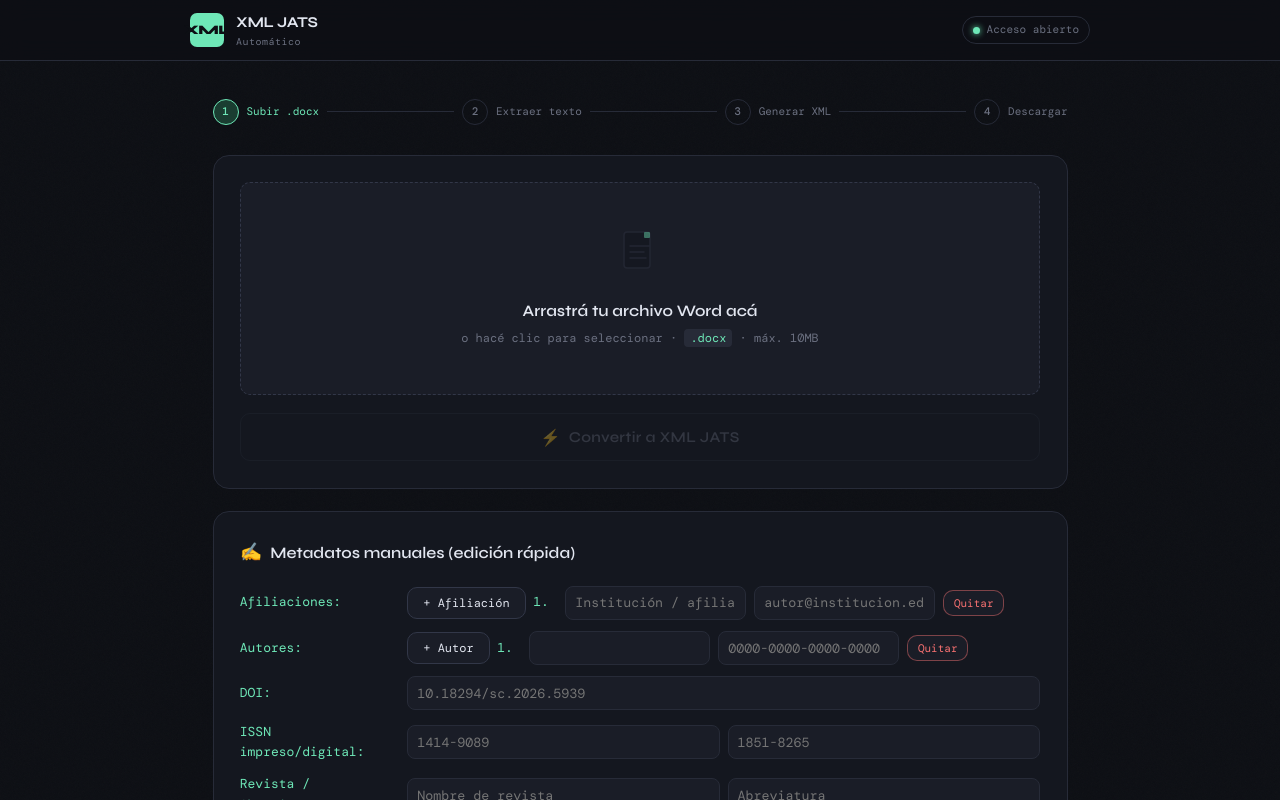
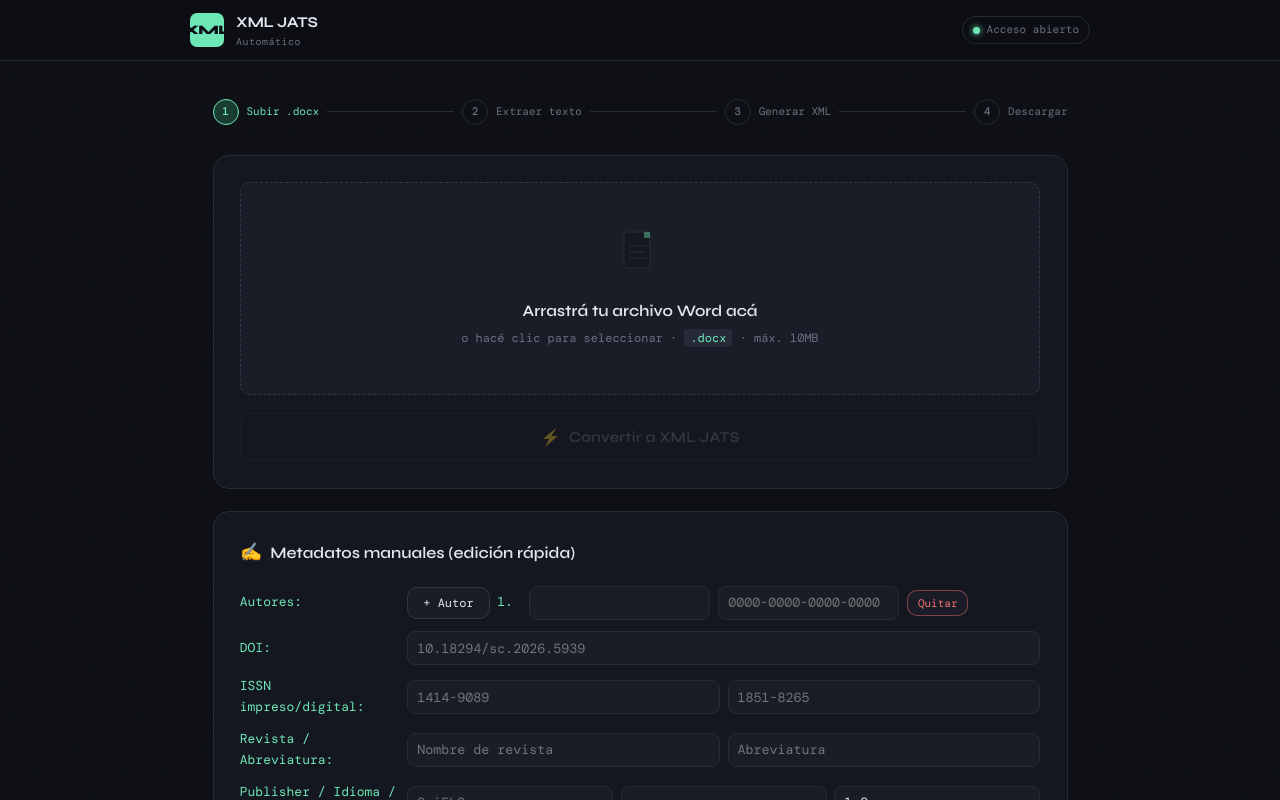
Before and after one commit to rpruiz33/sge-tags-xml, a React (Vite) app in the folder frontend/: page / in a window 1280 px wide. Shown: the top 800 px of the page. Built offline with nearby package versions, Linux system fonts and the light colour scheme; a web font is replaced by a local one.

Commit message:
cambios en la ui en appjs

```diff
--- a/frontend/src/App.jsx
+++ b/frontend/src/App.jsx
@@ -547,43 +547,7 @@ function App() {
             Metadatos manuales (edición rápida)
           </h2>
           <div className="manual-grid">
-            <div className="manual-row">
-              <label>Afiliaciones:</label>
-              <div className="manual-author-actions">
-                <button className="btn-action" type="button" onClick={handleAddManualAffiliation}>+ Afiliación</button>
-              </div>
-              <ul className="manual-affiliations">
-                {(manual.affiliations || []).map((affiliation, index) => (
-                  <li key={`${affiliation.id || 'aff'}-${index}`}>
-                    <span className="author-index">{index + 1}.</span>
-                    <input
-                      type="text"
-                      className="author-name"
-                      value={affiliation.original || ''}
-                      onChange={event => handleManualAffiliationChange(index, 'original', event.target.value)}
-                      placeholder="Institución / afiliación"
-                      aria-label={`Afiliación ${index + 1}`}
-                    />
-                    <input
-                      type="text"
-                      className="author-orcid"
-                      value={affiliation.email || ''}
-                      onChange={event => handleManualAffiliationChange(index, 'email', event.target.value)}
-                      placeholder="autor@institucion.edu"
-                      aria-label={`Email de afiliación ${index + 1}`}
-                    />
-                    <button
-                      className="btn-action author-remove"
-                      type="button"
-                      onClick={() => handleRemoveManualAffiliation(index)}
-                      aria-label={`Quitar afiliación ${index + 1}`}
-                    >
-                      Quitar
-                    </button>
-                  </li>
-                ))}
-              </ul>
-            </div>
+
             <div className="manual-row">
               <label>Autores:</label>
               <div className="manual-author-actions">
```
